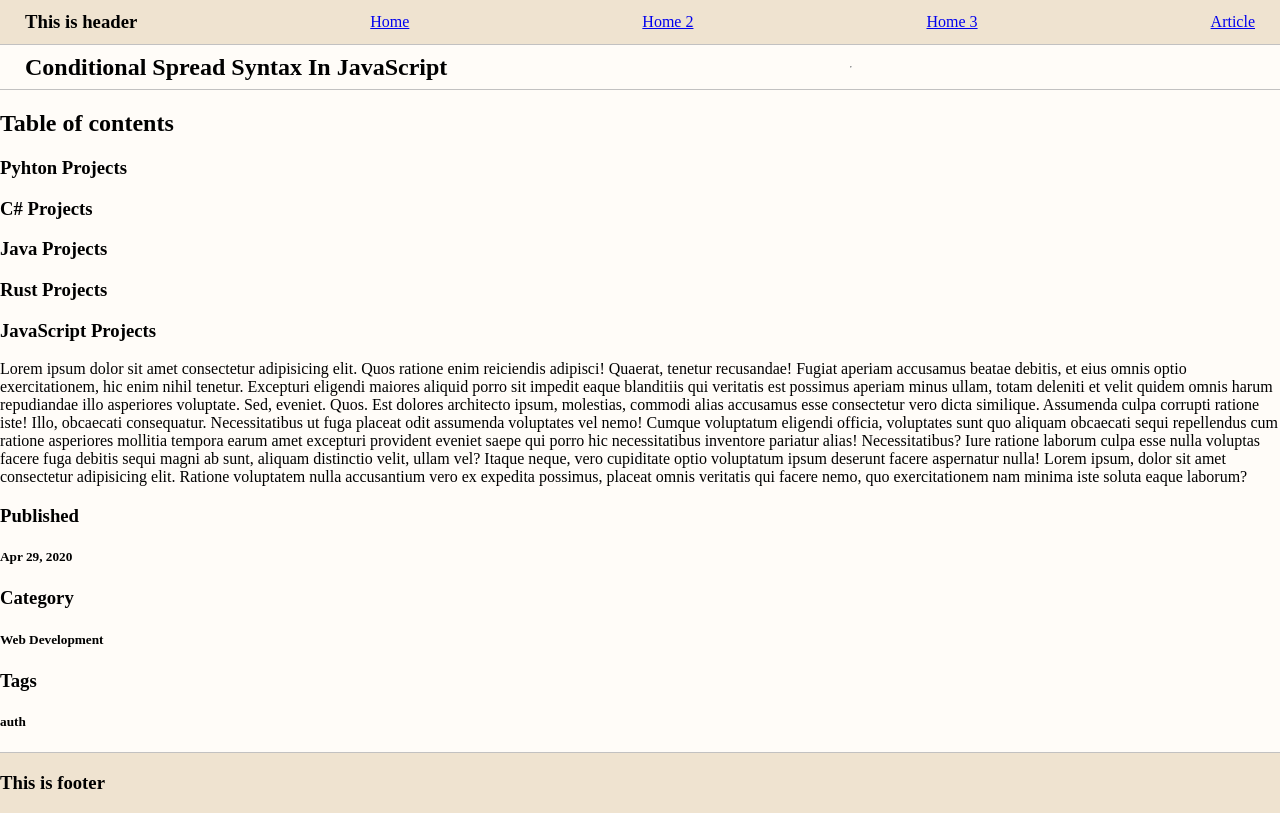
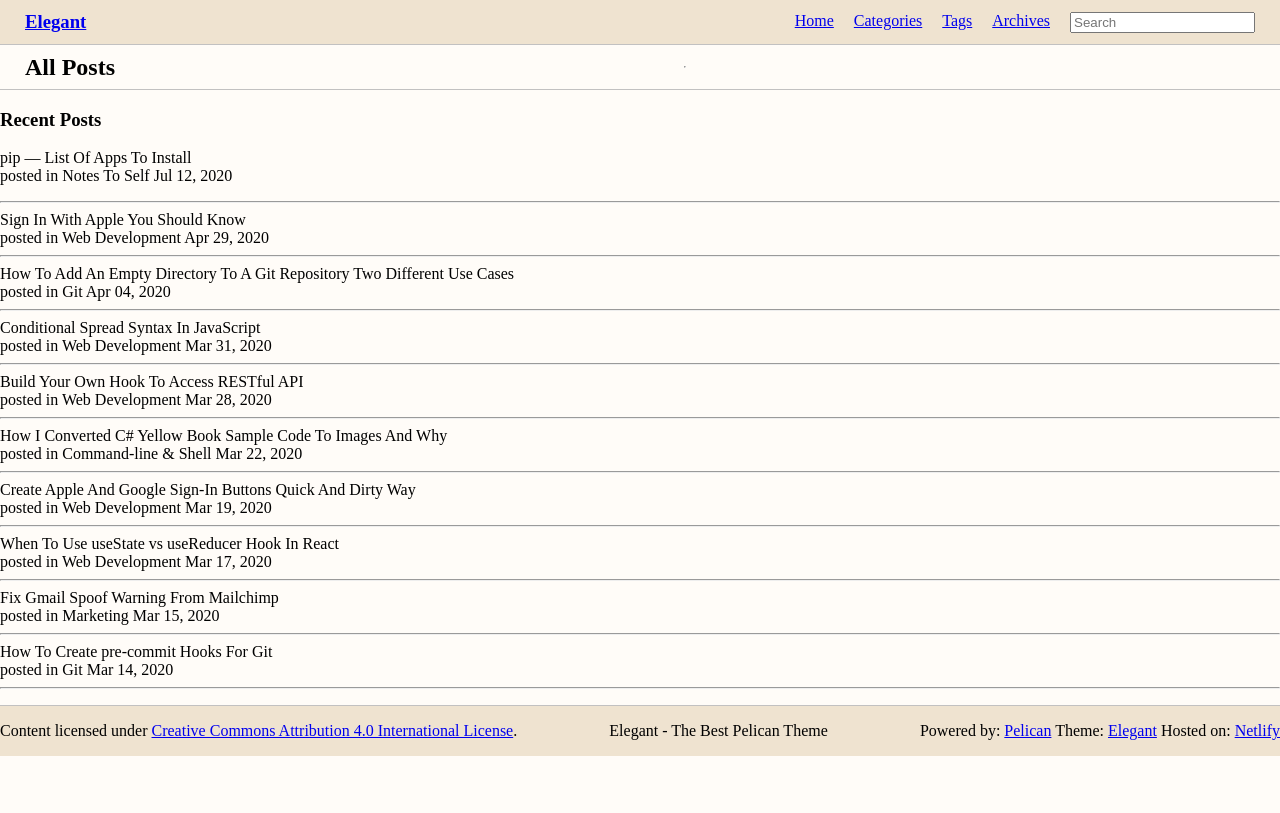
Before and after one commit to farooqalwi/Elegant-Replication, a website: page docs/Archives.html in a window 1280 px wide. Drawn offline with Linux system fonts and the light colour scheme.

Commit message:
Archive page added

```diff
--- a/docs/Archives.html
+++ b/docs/Archives.html
@@ -4,69 +4,72 @@
 <head>
     <meta charset="UTF-8">
     <link rel="stylesheet" type="text/css" href="css/main.css">
-    <title>Article</title>
+    <title>Archives</title>
 </head>
 
 <body>
     <header>
-        <h3>This is header</h3>
-        <a href="index.html">Home</a>
-        <a href="index2.html">Home 2</a>
-        <a href="index3.html">Home 3</a>
-        <a href="article.html">Article</a>
+        <section class="header-heading">
+            <a href="./index.html">
+                <h3>Elegant</h3>
+            </a>
+        </section>
+        <nav class="heading-items">
+            <a href="./index.html">Home</a>
+            <a href="./Categories.html">Categories</a>
+            <a href="./Tags.html">Tags</a>
+            <a href="./Archives.html">Archives</a>
+            <input type="text" placeholder="Search">
+        </nav>
     </header>
 
-    <article>
+    <section class="archives">
         <header>
-            <h1>Conditional Spread Syntax In JavaScript</h1>
+            <h1>All Posts</h1>
             <hr>
         </header>
-        <section class="toc">
-            <h2>Table of contents</h2>
-            <h3>Pyhton Projects</h3>
-            <h3>C# Projects</h3>
-            <h3>Java Projects</h3>
-            <h3>Rust Projects</h3>
-            <h3>JavaScript Projects</h3>
-        </section>
 
-        <section class="post">
+        <section class="archives-list">
+            <h1>Recent Posts</h1>
             <p>
-                Lorem ipsum dolor sit amet consectetur adipisicing elit. Quos ratione enim reiciendis adipisci! Quaerat,
-                tenetur recusandae! Fugiat aperiam accusamus beatae debitis, et eius omnis optio exercitationem, hic
-                enim
-                nihil tenetur.
-                Excepturi eligendi maiores aliquid porro sit impedit eaque blanditiis qui veritatis est possimus aperiam
-                minus ullam, totam deleniti et velit quidem omnis harum repudiandae illo asperiores voluptate. Sed,
-                eveniet.
-                Quos.
-                Est dolores architecto ipsum, molestias, commodi alias accusamus esse consectetur vero dicta similique.
-                Assumenda culpa corrupti ratione iste! Illo, obcaecati consequatur. Necessitatibus ut fuga placeat odit
-                assumenda voluptates vel nemo!
-                Cumque voluptatum eligendi officia, voluptates sunt quo aliquam obcaecati sequi repellendus cum ratione
-                asperiores mollitia tempora earum amet excepturi provident eveniet saepe qui porro hic necessitatibus
-                inventore pariatur alias! Necessitatibus?
-                Iure ratione laborum culpa esse nulla voluptas facere fuga debitis sequi magni ab sunt, aliquam
-                distinctio
-                velit, ullam vel? Itaque neque, vero cupiditate optio voluptatum ipsum deserunt facere aspernatur nulla!
-                Lorem ipsum, dolor sit amet consectetur adipisicing elit. Ratione voluptatem nulla accusantium vero ex
-                expedita possimus, placeat omnis veritatis qui facere nemo, quo exercitationem nam minima iste soluta
-                eaque laborum?
+                pip — List Of Apps To Install <br>
+                posted in Notes To Self Jul 12, 2020
+                <hr>
+                Sign In With Apple You Should Know <br>
+                posted in Web Development Apr 29, 2020
+                <hr>
+                How To Add An Empty Directory To A Git Repository Two Different Use Cases <br>
+                posted in Git Apr 04, 2020
+                <hr>
+                Conditional Spread Syntax In JavaScript <br>
+                posted in Web Development Mar 31, 2020
+                <hr>
+                Build Your Own Hook To Access RESTful API <br>
+                posted in Web Development Mar 28, 2020
+                <hr>
+                How I Converted C# Yellow Book Sample Code To Images And Why <br>
+                posted in Command-line & Shell Mar 22, 2020
+                <hr>
+                Create Apple And Google Sign-In Buttons Quick And Dirty Way <br>
+                posted in Web Development Mar 19, 2020
+                <hr>
+                When To Use useState vs useReducer Hook In React <br>
+                posted in Web Development Mar 17, 2020
+                <hr>
+                Fix Gmail Spoof Warning From Mailchimp <br>
+                posted in Marketing Mar 15, 2020
+                <hr>
+                How To Create pre-commit Hooks For Git <br>
+                posted in Git Mar 14, 2020
+                <hr>
             </p>
         </section>
+    </section>
 
-        <section class="meta-data">
-            <h3>Published</h3>
-            <h5>Apr 29, 2020</h5>
-            <h3>Category</h3>
-            <h5>Web Development</h5>
-            <h3>Tags</h3>
-            <h5>auth</h5>
-        </section>
-    </article>
-
-    <footer>
-        <h3>This is footer</h3>
+    <footer class="footer">
+        <p>Content licensed under <a href="#">Creative Commons Attribution 4.0 International License</a>.</p>
+        <p>Elegant - The Best Pelican Theme</p>
+        <p>Powered by: <a href="#">Pelican</a> Theme: <a href="#">Elegant</a> Hosted on: <a href="#">Netlify</a></p>
     </footer>
 
 </body>
```
